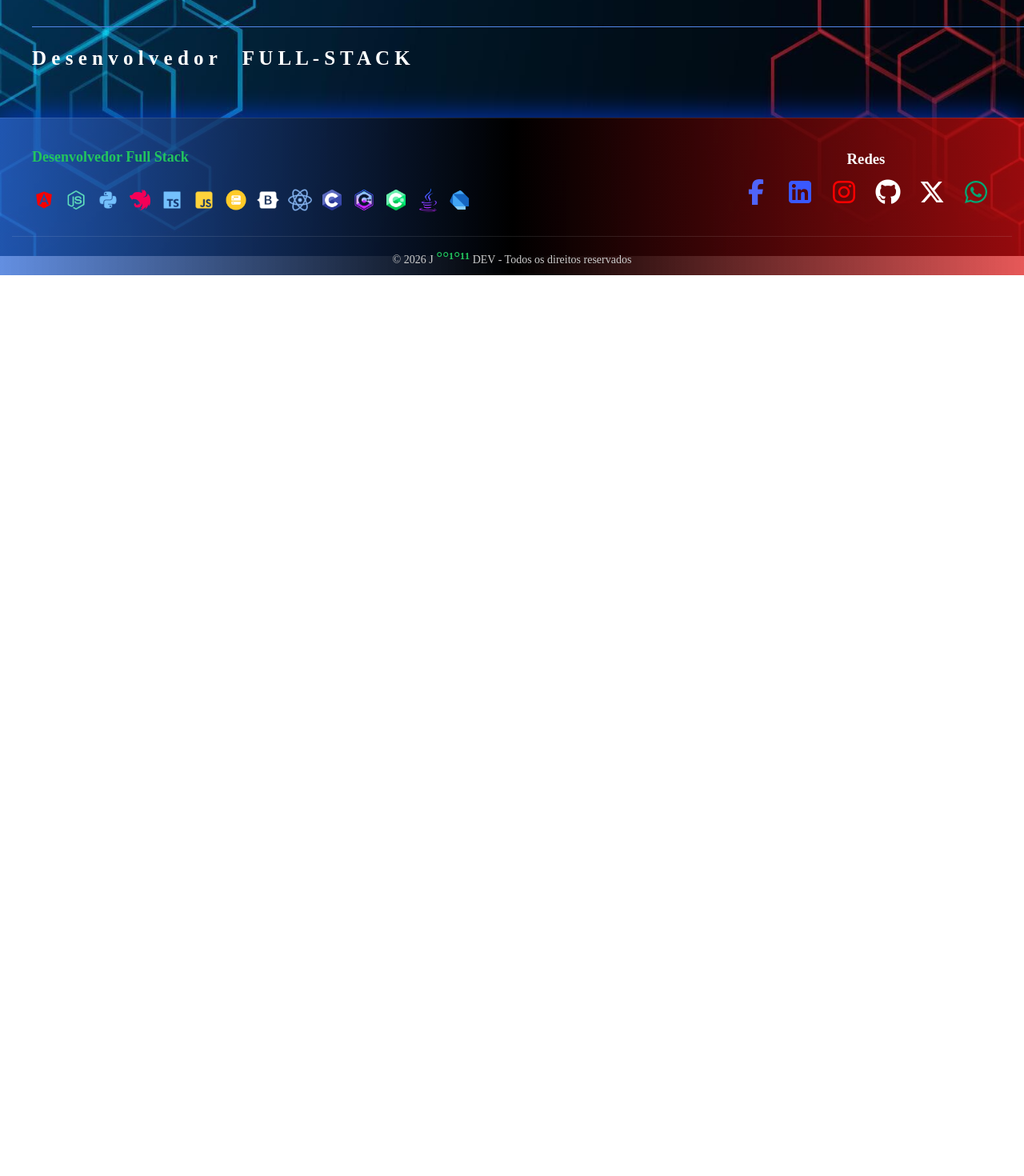
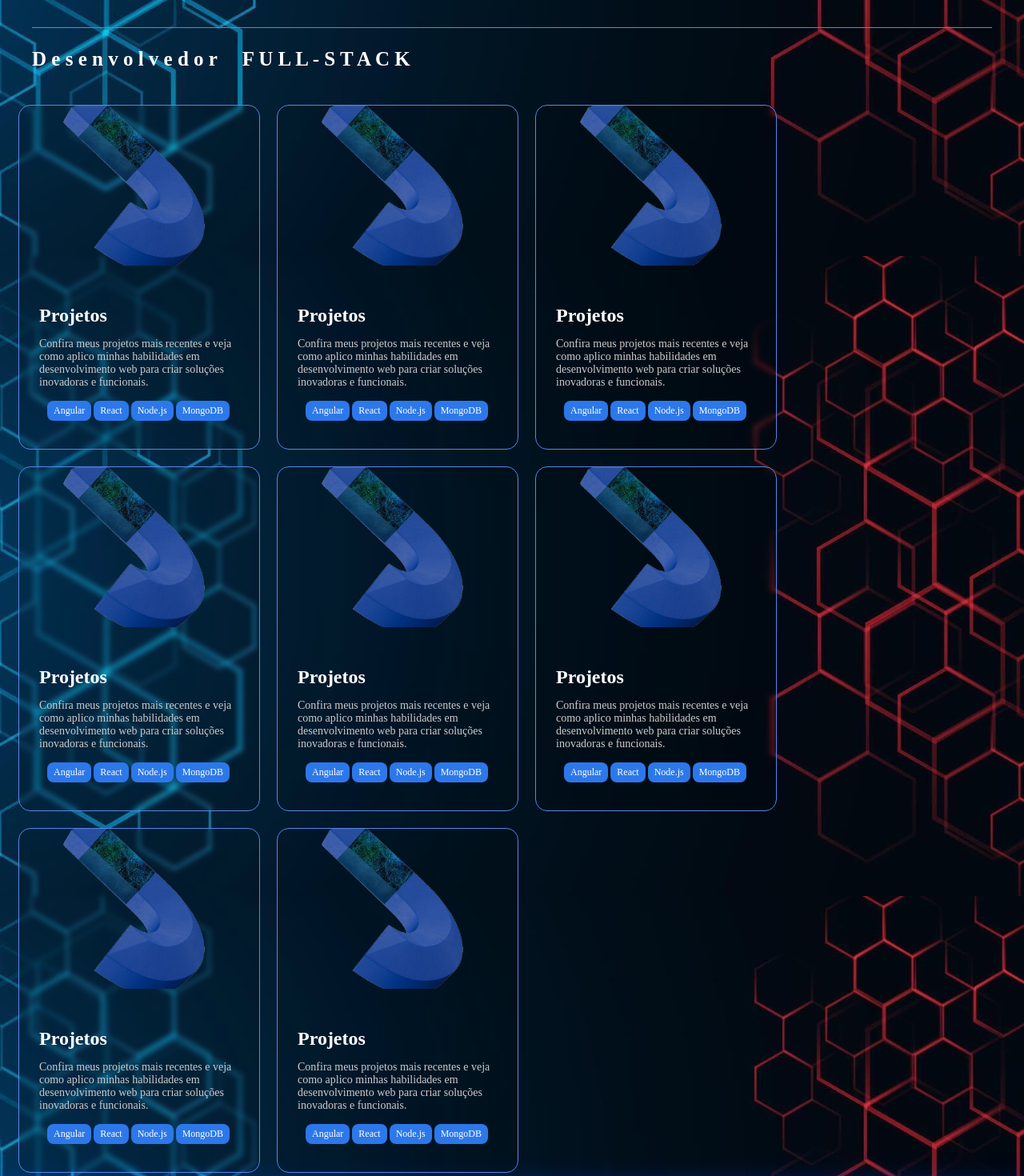
Before and after one commit to wellingtmax/portifolio-angular, an Angular app: page / in a window 1280 px wide. Shown: the part 480-1950 px from the top of the page at 80% size. Before the commit the page ends 824 px from the top, so only its background shows below. Built offline with nearby package versions, Linux system fonts and the light colour scheme.

Commit message:
adicionado cards

```diff
--- a/src/app/pages/home/home.component.css
+++ b/src/app/pages/home/home.component.css
@@ -32,7 +32,7 @@
 }
 
 .carr {
-    width: 1280px;
+    width: 100%;
     border-bottom: 1px solid  #5388e9;
     border-top: 1px solid #ff0000be;
 }
@@ -41,27 +41,139 @@
     display: block;
     white-space: nowrap;
     font-weight: bold;
+    margin-right: 50px;
     animation: deslizar 5s linear infinite;
 }
 
 @keyframes deslizar {
     from {
-        transform: translateX(-100%);
+        transform: translateX(-50%);
         color: #ff0101;
-        text-shadow: 2px 2px 5px rgba(0, 60, 255, 0.801);
+        text-shadow: 2px 20px 30px #000305;
     }
 
     to {
-        transform: translateX(100%);
+        transform: translateX(110%);
         color: #0046f8;
-        text-shadow: 2px 2px 5px rgba(255, 0, 0, 0.938);
+        text-shadow: 2px 2px 20px #f80000;
     }
 }
+/* ____________________________CARDS_________________________________ */
+.card-pro {
+    background: rgb(0, 0, 0, 0.1);
+    backdrop-filter: blur(3px);
 
-/* .j {
-    width: 350px;
-    height: 350px;
+    border-radius: 15px;
+    overflow: hidden;
     position: relative;
-    left: 800px;
-    bottom: 400px;
-} */
+    margin: 3px;
+
+    max-width: 300px;
+
+    transition: 0.3s;
+    cursor: pointer;
+
+    border: 1px solid #5388e9;
+}
+
+/* BORDA */
+.card-pro::before {
+  content: "";
+  position: absolute;
+  inset: -2px;
+  border-radius: 15px;
+
+  background: linear-gradient(
+    50deg,
+    transparent,
+    #0b50e6cc,
+    #c01818d0,
+    #0b50e6cc,
+    transparent
+  );
+
+  opacity: 0;
+  transition: 0.3s;
+
+  z-index: 0;
+}
+
+/* animação */
+.card-pro:hover::before {
+  opacity: 1;
+  animation: bordaAnimada 2s linear infinite;
+}
+
+/* conteúdo acima */
+.card-pro > * {
+  position: relative;
+  z-index: 1;
+}
+
+/* keyframes */
+@keyframes bordaAnimada {
+  0% {
+    background-position: 0% 50%;
+  }
+  100% {
+    background-position: 200% 50%;
+  }
+}
+
+.card-divisor {
+    display: flex;
+    flex-wrap: wrap;
+    gap: 15px;
+
+}
+
+/* imagem */
+.card-pro img {
+    width: 100%;
+    height: 200px;
+    object-fit: cover;
+}
+
+/* conteudo */
+.card-content {
+    padding: 25px;
+    color: white;
+}
+
+/* TITULO */
+.card-content h2 {
+    margin-bottom: 6px;
+}
+
+/* DESCRIÇÃO */
+.card-content p {
+    font-size: 14px;
+    color: #ccc;
+    margin-bottom: 15px;
+}
+
+/* TAGS */
+.tags {
+    display: flex;
+    flex-wrap: wrap;
+    gap: 3px;
+    margin: 10px;
+}
+
+.tags span {
+    background: #2c78eb;
+    padding: 5px 8px;
+    border-radius: 8px;
+    font-size: 12px;
+}
+
+/* BOTOES */
+
+/* HOVER */
+.card-pro:hover {
+    transform: translateY(-10px) scale(1.03);
+
+    box-shadow:
+        0 4px 8px rgba(0, 0, 0, 0.2),
+        0 6px 20px rgba(0, 0, 0, 0.19);
+}
--- a/src/app/pages/home/home.component.html
+++ b/src/app/pages/home/home.component.html
@@ -1,13 +1,143 @@
-
-
 <section class="home">
     <div class="home-content">
         <h3>Olá, eu sou</h3>
         <h1>J H O T A</h1>
         <div class="carr">
-             <p class="font">01001010 &nbsp; 01001000 &nbsp; 01001111 &nbsp; 01010100 &nbsp; 01000001</p>
+            <p class="font">01001010 &nbsp; 01001000 &nbsp; 01001111 &nbsp; 01010100 &nbsp; 01000001</p>
         </div>
-        <p style="font-weight: bold; font-size: 25px;">D e s e n v o l v e d o r &nbsp;&nbsp;&nbsp; F U L L - S T A C K</p>
+        <p style="font-weight: bold; font-size: 25px;">D e s e n v o l v e d o r &nbsp;&nbsp;&nbsp; F U L L - S T A C K
+        </p>
+    </div>
+    <div class="card-divisor">
+        <div class="card-pro">
+
+            <img src="projetos/j.png" alt="projetos">
+            <div class="card-content">
+                <h2>Projetos</h2>
+                <p>Confira meus projetos mais recentes e veja como aplico minhas habilidades em desenvolvimento web para
+                    criar soluções inovadoras e funcionais.</p>
+                <div class="tags">
+                    <span class="tag">Angular</span>
+                    <span class="tag">React</span>
+                    <span class="tag">Node.js</span>
+                    <span class="tag">MongoDB</span>
+                </div>
+            </div>
+        </div>
+        <div class="card-pro">
+
+            <img src="projetos/j.png" alt="projetos">
+            <div class="card-content">
+                <h2>Projetos</h2>
+                <p>Confira meus projetos mais recentes e veja como aplico minhas habilidades em desenvolvimento web para
+                    criar soluções inovadoras e funcionais.</p>
+                <div class="tags">
+                    <span class="tag">Angular</span>
+                    <span class="tag">React</span>
+                    <span class="tag">Node.js</span>
+                    <span class="tag">MongoDB</span>
+                </div>
+            </div>
+        </div>
+
+        <div class="card-pro">
+
+            <img src="projetos/j.png" alt="projetos">
+            <div class="card-content">
+                <h2>Projetos</h2>
+                <p>Confira meus projetos mais recentes e veja como aplico minhas habilidades em desenvolvimento web para
+                    criar soluções inovadoras e funcionais.</p>
+                <div class="tags">
+                    <span class="tag">Angular</span>
+                    <span class="tag">React</span>
+                    <span class="tag">Node.js</span>
+                    <span class="tag">MongoDB</span>
+                </div>
+            </div>
+        </div>
+        <div class="card-pro">
+
+            <img src="projetos/j.png" alt="projetos">
+            <div class="card-content">
+                <h2>Projetos</h2>
+                <p>Confira meus projetos mais recentes e veja como aplico minhas habilidades em desenvolvimento web para
+                    criar soluções inovadoras e funcionais.</p>
+                <div class="tags">
+                    <span class="tag">Angular</span>
+                    <span class="tag">React</span>
+                    <span class="tag">Node.js</span>
+                    <span class="tag">MongoDB</span>
+                </div>
+            </div>
+        </div>
+
+        <div class="card-pro">
+
+            <img src="projetos/j.png" alt="projetos">
+            <div class="card-content">
+                <h2>Projetos</h2>
+                <p>Confira meus projetos mais recentes e veja como aplico minhas habilidades em desenvolvimento web para
+                    criar soluções inovadoras e funcionais.</p>
+                <div class="tags">
+                    <span class="tag">Angular</span>
+                    <span class="tag">React</span>
+                    <span class="tag">Node.js</span>
+                    <span class="tag">MongoDB</span>
+                </div>
+            </div>
+        </div>
+
+        <div class="card-pro">
+
+            <img src="projetos/j.png" alt="projetos">
+            <div class="card-content">
+                <h2>Projetos</h2>
+                <p>Confira meus projetos mais recentes e veja como aplico minhas habilidades em desenvolvimento web para
+                    criar soluções inovadoras e funcionais.</p>
+                <div class="tags">
+                    <span class="tag">Angular</span>
+                    <span class="tag">React</span>
+                    <span class="tag">Node.js</span>
+                    <span class="tag">MongoDB</span>
+                </div>
+            </div>
+        </div>
+        <div class="card-pro">
+
+            <img src="projetos/j.png" alt="projetos">
+            <div class="card-content">
+                <h2>Projetos</h2>
+                <p>Confira meus projetos mais recentes e veja como aplico minhas habilidades em desenvolvimento web para
+                    criar soluções inovadoras e funcionais.</p>
+                <div class="tags">
+                    <span class="tag">Angular</span>
+                    <span class="tag">React</span>
+                    <span class="tag">Node.js</span>
+                    <span class="tag">MongoDB</span>
+                </div>
+            </div>
+        </div>
+        <div class="card-pro">
+
+            <img src="projetos/j.png" alt="projetos">
+            <div class="card-content">
+                <h2>Projetos</h2>
+                <p>Confira meus projetos mais recentes e veja como aplico minhas habilidades em desenvolvimento web para
+                    criar soluções inovadoras e funcionais.</p>
+                <div class="tags">
+                    <span class="tag">Angular</span>
+                    <span class="tag">React</span>
+                    <span class="tag">Node.js</span>
+                    <span class="tag">MongoDB</span>
+                </div>
+            </div>
+        </div>
+
+
     </div>
 
+
+
+
+
 </section>
--- a/src/app/shared/footer/footer.component.html
+++ b/src/app/shared/footer/footer.component.html
@@ -50,7 +50,7 @@
 
   </div>
   <div class="footer-bottom">
-    © 2026 J <a href="https://tm.ibxk.com.br/2019/03/29/29210004376124.jpg?ims=1200x675">°°¹°¹¹</a> DEV - Todos os direitos reservados
+    © 2026 J <a href="https://tm.ibxk.com.br/2019/03/29/29210004376124.jpg?ims=1200x675">°¹°°¹°¹°</a> DEV - Todos os direitos reservados
   </div>
 
 </footer>
--- a/src/app/shared/navbar/navbar.component.css
+++ b/src/app/shared/navbar/navbar.component.css
@@ -5,6 +5,10 @@
     padding: 20px;
     background: linear-gradient(90deg, #2a66d6af,#000000, #db0c0cde);
     color: #fff;
+
+    /* efeito premium */
+    border-bottom: 1px solid rgba(255,255,255,0.1);
+    box-shadow: 0 5px 30px rgba(255, 0, 0, 0.603);
 }
 
 ul {
@@ -27,9 +31,8 @@ a {
 }
 
 .profile-image {
-  width: 160px;
-  height: 160px;
-  border-radius: 50%;
+  width: 200px;
+  height: 200px;
   object-fit: cover;
 }
 
@@ -41,6 +44,6 @@ a {
     border: 1px solid #1130dd93;
     box-shadow: 0 -35px 80px rgb(17, 0, 255);
     position: relative;
-    animation: fadeIn 1s ease-in-out;
-    top: 90px;
+    bottom: 28px;
+    right: 30px;
 }
--- a/src/app/shared/navbar/navbar.component.html
+++ b/src/app/shared/navbar/navbar.component.html
@@ -1,8 +1,8 @@
 <nav class="navbar">
     <div class="card">
-    <img src="profile/eu.png" alt="Foto de perfil" class="profile-image">
+    <img src="profile/eu1.png" alt="Foto de perfil" class="profile-image">
 </div>
-    <h2>J °°¹°¹¹ DEV</h2>
+    <h2>J °¹°°¹°¹° DEV</h2>
 
     <ul>
         <li><a routerLink="">Home</a></li>
--- a/src/styles.css
+++ b/src/styles.css
@@ -16,5 +16,5 @@ body {
   background-image: url('/bg/fundo1.jpg');
   background-size: cover;
   background-position: center;
-  background-repeat: no-repeat;
+  background-repeat: repeat;
 }
```
Also changed, not shown: public/profile/eu1.png (added), public/projetos/j.png (renamed from public/profile/j.png).
